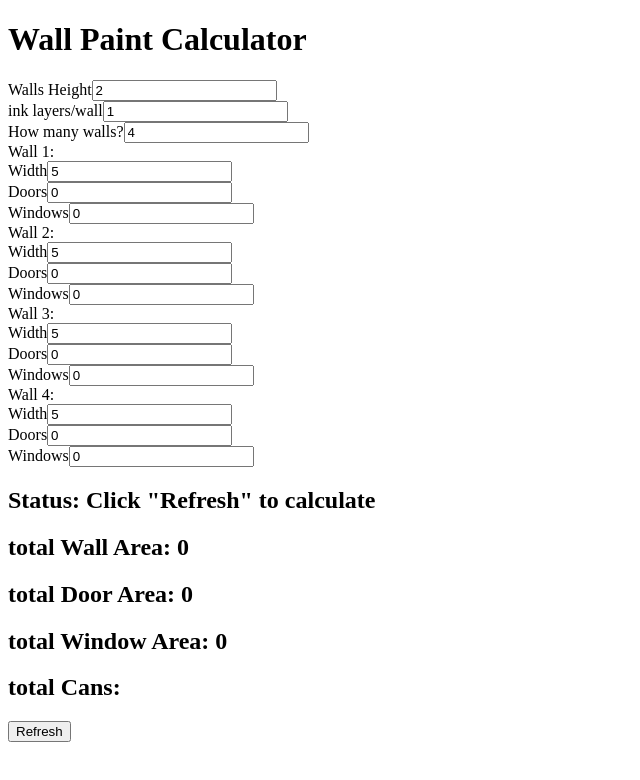
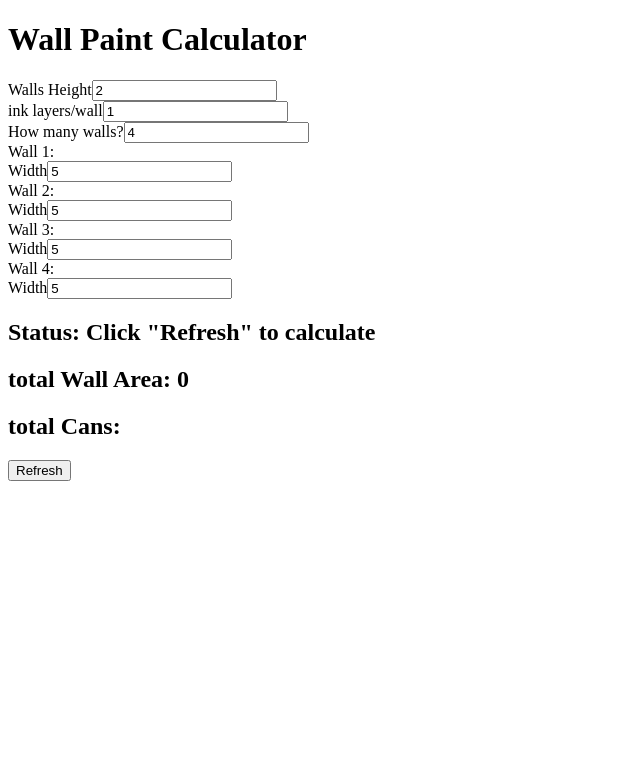
Before and after one commit to Vittor-Javidan/WallPaintCalculator_CodeChallenge_DigitalRepublic, a React (Create React App) app: page / in a window 1280 px wide. Shown: the top 780 px of the page, without its empty margins (0-640 px from the left). Built offline with nearby package versions, Linux system fonts and the light colour scheme.

Commit message:
Everything related to window and door was deleted from the source code

```diff
--- a/src/App.js
+++ b/src/App.js
@@ -11,8 +11,6 @@ function wallInit () {
     for(let i = 0; i < appConfig.WALLS_AMMOUNT; i++){
         wallsArray.push({
             width: appConfig.START_INPUTS.WALL_WIDTH,
-            doors: appConfig.START_INPUTS.DOORS_AMOUNT,
-            windows: appConfig.START_INPUTS.WINDOWS_AMOUNT
         })
     }
     return wallsArray
--- a/src/AppConfig.js
+++ b/src/AppConfig.js
@@ -1,19 +1,9 @@
 const appConfig = {
 
     WALLS_AMMOUNT: 4,
-    DOOR: {
-        WIDTH: 0.8,
-        HEIGHT: 1.9,
-    },
-    WINDOW: {
-        WIDTH: 2.0,
-        HEIGHT: 1.2
-    },
     START_INPUTS: {
         WALL_HEIGHT: 2.0,
         WALL_WIDTH: 5,
-        DOORS_AMOUNT: 0,
-        WINDOWS_AMOUNT: 0
     },
     INK_EFFICIENCY: 5,
     CANS_SIZES: [18, 3.6, 2.4, 0.5],
--- a/src/Components/FormWallInputsComponents/WallInput.js
+++ b/src/Components/FormWallInputsComponents/WallInput.js
@@ -1,6 +1,4 @@
 import WidthInput from "./WallInputComponents/WidthInput"
-import DoorsInput from "./WallInputComponents/DoorsInput";
-import WindowsInput from "./WallInputComponents/WindowsInput";
 
 export default function WallInput({ index }) {
 
@@ -8,8 +6,6 @@ export default function WallInput({ index }) {
         <div className="WallInput-div">
             <label className="WallInput-label">{`Wall ${index + 1}: `}</label>
             <WidthInput index={index} />
-            <DoorsInput index={index} />
-            <WindowsInput index={index} />
         </div>
     )
 }
--- a/src/Components/FormWallInputsComponents/WallInputComponents/DoorsInput.js
+++ /dev/null
@@ -1,35 +0,0 @@
-import { useContext } from "react";
-import { AppContext } from "../../../App";
-
-export default function DoorsInput({index}){
-
-    const {walls, setWalls} = useContext(AppContext)
-
-    function doorsHandler(e){
-        setWalls( prev => {
-
-            const wallsArray = [...prev.wall]
-            wallsArray[index] = {
-                ...wallsArray[index],
-                doors: Number(e.target.value)
-            }
-
-            return ({
-                ...prev,
-                wall: wallsArray
-            })
-        })
-    }
-
-    return (
-        <div className="DoorsInput-div">
-            <label className="DoorsInput-label">Doors</label>
-            <input
-                className="DoorsInput-input"
-                type={'number'}
-                value={walls.wall[index].doors}
-                onChange={doorsHandler}
-            />
-        </div>
-    )
-}
--- a/src/Components/FormWallInputsComponents/WallInputComponents/WindowsInput.js
+++ /dev/null
@@ -1,36 +0,0 @@
-import { useContext } from "react"
-import { AppContext } from "../../../App"
-
-export default function WindowsInput({ index }) {
-
-    const { walls, setWalls } = useContext(AppContext)
-
-    function windowsHandler(e) {
-
-        setWalls(prev => {
-
-            const wallsArray = [...prev.wall]
-            wallsArray[index] = {
-                ...wallsArray[index],
-                windows: Number(e.target.value)
-            }
-
-            return ({
-                ...prev,
-                wall: wallsArray
-            })
-        })
-    }
-
-    return (
-        <div className="WindowsInput-div">
-            <label className="WindowsInput-label">Windows</label>
-            <input
-                className="WindowsInput-input"
-                type={'number'}
-                value={walls.wall[index].windows}
-                onChange={windowsHandler}
-            />
-        </div>
-    )
-}
--- a/src/Components/FormWallInputsComponents/WallsAmountInput.js
+++ b/src/Components/FormWallInputsComponents/WallsAmountInput.js
@@ -18,8 +18,6 @@ export default function WallsAmountInput() {
                 wallsArray.push(
                     {
                         width: appConfig.START_INPUTS.WALL_WIDTH,
-                        doors: appConfig.START_INPUTS.DOORS_AMOUNT,
-                        windows: appConfig.START_INPUTS.WINDOWS_AMOUNT
                     }
                 )
             }
--- a/src/Components/Output.js
+++ b/src/Components/Output.js
@@ -9,16 +9,12 @@ export default function Output() {
 
     const [status, setStatus] = useState('Click "Refresh" to calculate')
     const [totalWallArea, setTotalWallArea] = useState(0)
-    const [totalDoorArea, setTotalDoorArea] = useState(0)
-    const [totalWindowArea, setTotalWindowArea] = useState(0)
     const [neededCans, setTotalCans] = useState("")
 
     const props = {
         walls           ,
         status          , setStatus             ,
         totalWallArea   , setTotalWallArea      ,
-        totalDoorArea   , setTotalDoorArea      ,
-        totalWindowArea , setTotalWindowArea    ,
         neededCans      , setTotalCans
     }
 
@@ -26,8 +22,6 @@ export default function Output() {
         <div className='Output-div'>
             <h2>Status: {status}</h2>
             <h2>total Wall Area: {totalWallArea}</h2>
-            <h2>total Door Area: {totalDoorArea}</h2>
-            <h2>total Window Area: {totalWindowArea}</h2>
             <h2>total Cans: {neededCans}</h2>
             <button
                 className='Output-button'
--- a/src/Components/Scripts/MatchClass/WallMath.js
+++ b/src/Components/Scripts/MatchClass/WallMath.js
@@ -4,14 +4,6 @@ export default class WallMath {
 
     static wallArea(wallsObject, index) {
         return wallsObject.wall[index].width * wallsObject.height
-    }
-
-    static doorArea(wallsObject, index) {
-        return appConfig.DOOR.WIDTH * appConfig.DOOR.HEIGHT * wallsObject.wall[index].doors
-    }
-
-    static windowArea(wallsObject, index) {
-        return appConfig.WINDOW.WIDTH * appConfig.WINDOW.HEIGHT * wallsObject.wall[index].windows
     }
 
     static totalWallArea(wallsObject) {
@@ -23,30 +15,10 @@ export default class WallMath {
         return totalArea
     }
 
-    static totalDoorArea(wallsObject) {
-
-        let totalArea = 0
-        for (let i = 0; i < wallsObject.wallsAmount; i++) {
-            totalArea += WallMath.doorArea(wallsObject, i)
-        }
-        return totalArea
-    }
-
-    static totalWindowArea(wallsObject) {
-
-        let totalArea = 0
-        for (let i = 0; i < wallsObject.wallsAmount; i++) {
-            totalArea += WallMath.windowArea(wallsObject, i)
-        }
-        return totalArea
-    }
-
     static calculateCans(wallsObject){
 
         let areaToPaint = (
             WallMath.totalWallArea(wallsObject)
-            - WallMath.totalDoorArea(wallsObject)
-            - WallMath.totalWindowArea(wallsObject)
         ) * wallsObject.inkLayers
         let totalCans = ""
 
--- a/src/Components/Scripts/Rules/rulesDefinition.js
+++ b/src/Components/Scripts/Rules/rulesDefinition.js
@@ -1,4 +1,3 @@
-import appConfig from "../../../AppConfig"
 import WallMath from "../MatchClass/WallMath"
 
 function chackNegativeHeight(props, index) {
@@ -19,43 +18,8 @@ function checkMinWallArea(props, index) {
         return setStatus(`WARN: Wall ${index + 1} have negative área`)
 }
 
-function checkDoorsRequirements(props, index) {
-
-    const { walls, setStatus } = props
-
-    const heightWithDoor = appConfig.DOOR.HEIGHT <= walls.height
-    const widthWithDoor = appConfig.DOOR.WIDTH <= walls.wall[index].width
-
-    if (walls.wall[index].doors > 0 && !heightWithDoor)
-        return setStatus(`Wall height cannot allow a door`)
-    else if (walls.wall[index].doors > 0 && !widthWithDoor)
-        return setStatus(`Wall ${index + 1} width cannot allow a door`)
-}
-
-function checkWindowsRequirements(props, index) {
-
-    const { walls, setStatus } = props
-
-    const heightWithWindow = appConfig.WINDOW.HEIGHT <= walls.height
-    const widthWithWindow = appConfig.WINDOW.WIDTH <= walls.wall[index].width
-
-    if (walls.wall[index].windows > 0 && !heightWithWindow)
-        return setStatus(`Wall height cannot have a window`)
-    else if (walls.wall[index].windows > 0 && !widthWithWindow)
-        return setStatus(`Wall ${index + 1} width cannot have a window`)
-}
-
 function checkWidthWallUsage(props, index) {
-
-    const { walls, setStatus } = props
-
-    const widthLimit = (
-        walls.wall[index].width
-        - (walls.wall[index].doors * appConfig.DOOR.WIDTH)
-        - (walls.wall[index].windows * appConfig.WINDOW.WIDTH)
-    )
-    if (widthLimit < 0)
-        return setStatus(`Wall ${index + 1} width cannot have that many doors and windows`)
+    console.log("checkWidthWallUsage must be implemented")
 }
 
 function checkLayersAmount(props, index) {
@@ -68,8 +32,6 @@ function checkLayersAmount(props, index) {
 
 const rulesArray = [ // Last array indexes has priority in status message
 
-    checkDoorsRequirements,
-    checkWindowsRequirements,
     checkLayersAmount,
     checkWidthWallUsage,
     checkMinWallArea,
--- a/src/Components/Scripts/outputCalculations.js
+++ b/src/Components/Scripts/outputCalculations.js
@@ -5,13 +5,9 @@ export default function outputCalculations(props) {
     const {
         walls,
         setTotalWallArea,
-        setTotalDoorArea,
-        setTotalWindowArea,
         setTotalCans
     } = props
 
     setTotalWallArea(WallMath.totalWallArea(walls))
-    setTotalDoorArea(WallMath.totalDoorArea(walls))
-    setTotalWindowArea(WallMath.totalWindowArea(walls))
     setTotalCans(WallMath.calculateCans(walls))
 }
--- a/src/Components/Scripts/resetFeedbackStates.js
+++ b/src/Components/Scripts/resetFeedbackStates.js
@@ -1,8 +1,6 @@
 export default function resetFeedbackStates(props){
 
     props.setTotalWallArea(0)
-    props.setTotalDoorArea(0)
-    props.setTotalWindowArea(0)
     props.setTotalCans("")
     props.setStatus(`ok`)
 }
```
